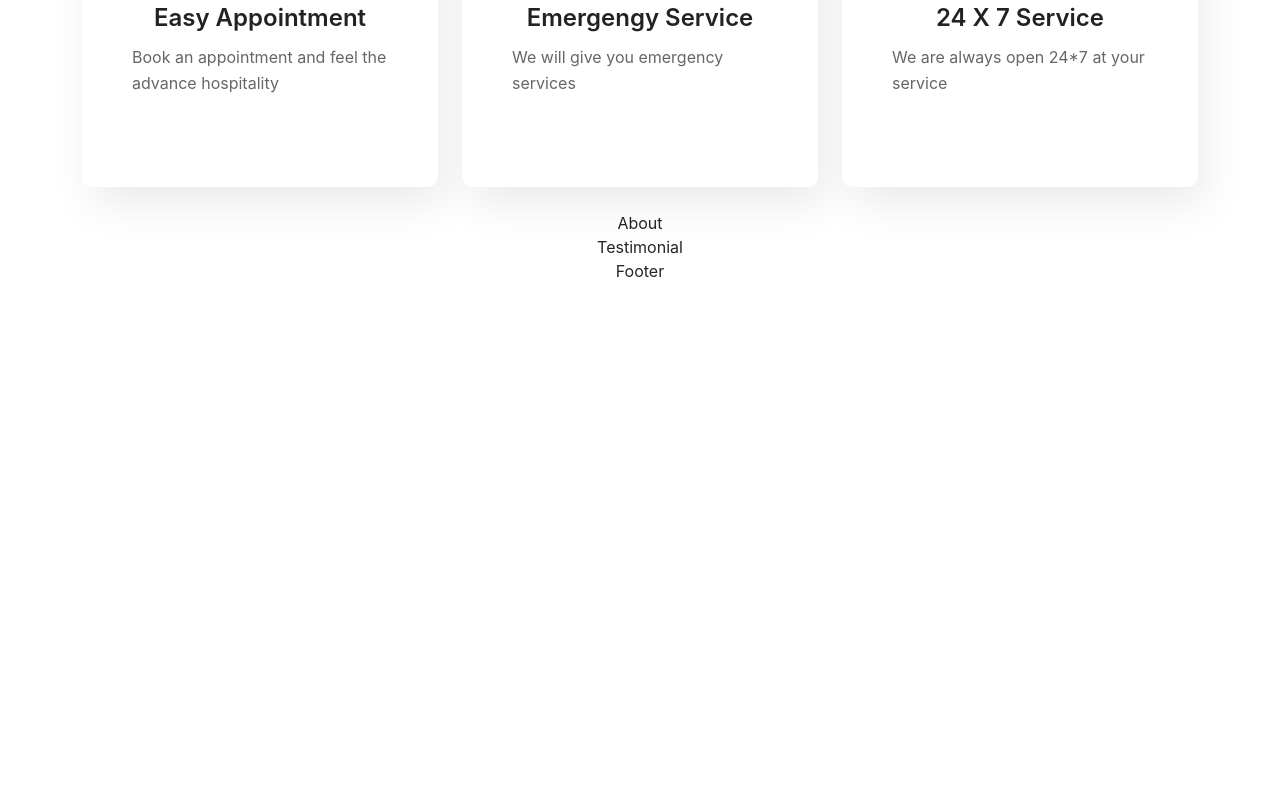
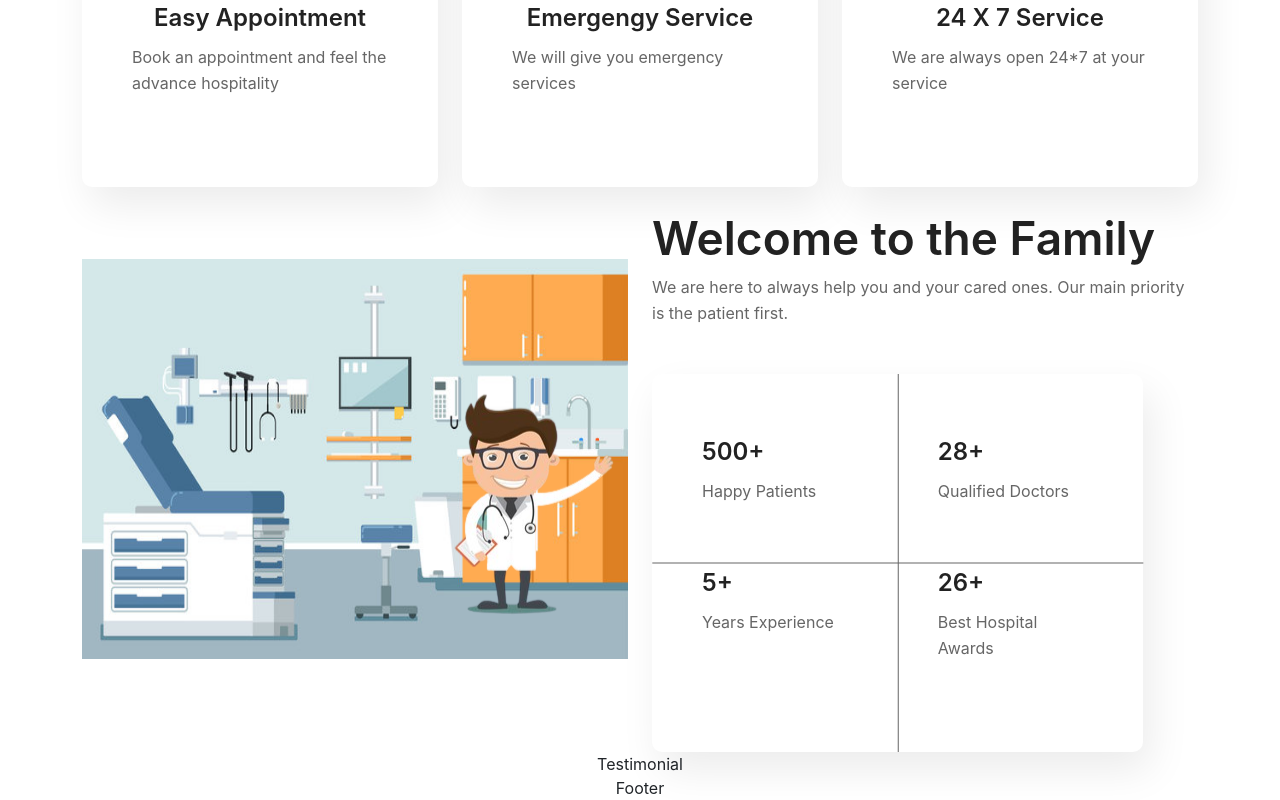
Before and after one commit to Souma-coder/Hospital_app, a React (Create React App) app: page / in a window 1280 px wide. Shown: the part 873-1673 px from the top of the page. Before the commit the page ends 1156 px from the top, so only its background shows below. Built offline with nearby package versions, Linux system fonts and the light colour scheme.

Commit message:
28 april evening updation

```diff
--- /dev/null
+++ b/src/components/about/About.css
@@ -0,0 +1,57 @@
+.about_wrapper h2 {
+  color: var(--text-black);
+}
+
+.about_wrapper .card {
+  width: 90%;
+  flex-direction: row;
+  justify-content: space-between;
+  flex-wrap: wrap;
+}
+
+.about_wrapper .about-clinic {
+  flex: 0 0 auto;
+  width: 50%;
+}
+
+.about_wrapper .about-clinic:nth-child(1),
+.about_wrapper .about-clinic:nth-child(2) {
+  margin-bottom: 2.8125rem;
+}
+
+.about_wrapper .about-clinic:nth-child(2),
+.about_wrapper .about-clinic:nth-child(4) {
+  padding-left: 2.5rem;
+}
+
+.about_wrapper .line-1,
+.about_wrapper .line-2 {
+  content: "";
+  position: absolute;
+  left: 50%;
+  top: 50%;
+  transform: translate(-50%, -50%);
+  width: 0.0313rem;
+  height: 100%;
+  background: var(--bg-dark);
+}
+
+.about_wrapper .line-2 {
+  width: 100%;
+  height: 0.0625rem;
+}
+
+.about_wrapper .about-chamber {
+  position: relative;
+  top: 3rem;
+  height: 25rem;
+}
+
+.about_wrapper .about-animate {
+  position: absolute;
+  z-index: 50;
+  left: 19rem;
+  top: 10rem;
+  -webkit-animation: movebounce 3s linear infinite;
+  animation: movebounce 3s linear infinite;
+}
--- a/src/components/about/About.jsx
+++ b/src/components/about/About.jsx
@@ -1,7 +1,58 @@
 import React from "react";
+import "./About.css";
+import chamber from "../../images/chamber.jpg";
+import doctorAbout from "../../images/doctorAbout.png";
 
 const About = () => {
-  return <div>About</div>;
+  return (
+    <section id="about" className="about_wrapper">
+      <div className="container">
+        <div className="row">
+          <div className="col-md-6 mb-md-0 mb-5">
+            <div className="position-relative">
+              <img
+                src={chamber}
+                alt="chamber"
+                className="img-fluid about-chamber"
+              />
+              <img
+                src={doctorAbout}
+                alt="doctor-about"
+                className="about-animate"
+              />
+            </div>
+          </div>
+          <div className="col-md-6 text-center text-md-start">
+            <h2>Welcome to the Family</h2>
+            <p>
+              We are here to always help you and your cared ones. Our main
+              priority is the patient first.
+            </p>
+            <div className="mt-5 card">
+              <div className="about-clinic">
+                <h4>500+</h4>
+                <p>Happy Patients</p>
+              </div>
+              <div className="about-clinic">
+                <h4>28+</h4>
+                <p>Qualified Doctors</p>
+              </div>
+              <div className="about-clinic">
+                <h4>5+</h4>
+                <p>Years Experience</p>
+              </div>
+              <div className="about-clinic">
+                <h4>26+</h4>
+                <p>Best Hospital Awards</p>
+              </div>
+              <span className="line-1"></span>
+              <span className="line-2"></span>
+            </div>
+          </div>
+        </div>
+      </div>
+    </section>
+  );
 };
 
 export default About;
--- a/src/components/nav/Nav.jsx
+++ b/src/components/nav/Nav.jsx
@@ -6,18 +6,24 @@ import "./nav.css";
 const Nav = () => {
   const [fix, setFix] = useState(false);
 
-  function handleScroll() {
-    if (window.scrollY > 100) {
+  const handleScroll = () => {
+    if (window.scrollY > 50) {
       setFix(true);
     } else {
       setFix(false);
     }
-  }
+  };
 
   window.addEventListener("scroll", handleScroll);
 
+  const handleHideNav = () => {
+    document
+      .querySelector(".navbar-collapse.collapse")
+      .classList.remove("show");
+  };
+
   return (
-    <header className="header_wrapper">
+    <header className="header_wrapper" id="nav">
       <nav
         className={
           fix
@@ -26,7 +32,7 @@ const Nav = () => {
         }
       >
         <div className="container-fluid">
-          <a className="navbar-brand logo_full" href="#">
+          <a className="navbar-brand logo_full" href="#nav">
             <img src={logo} alt="logo" className="img-fluid logo_img" />
             Doctor's meet
           </a>
@@ -47,42 +53,55 @@ const Nav = () => {
           >
             <ul className="navbar-nav menu-navbar-nav">
               <li className="nav-item">
-                <a className="nav-link active" aria-current="page" href="#home">
+                <a
+                  className="nav-link"
+                  aria-current="page"
+                  href="#nav"
+                  onClick={handleHideNav}
+                >
                   Home
                 </a>
               </li>
               <li className="nav-item">
-                <a className="nav-link" href="#about">
+                <a className="nav-link" href="#about" onClick={handleHideNav}>
                   About
                 </a>
               </li>
               <li className="nav-item">
-                <a className="nav-link" href="#services">
+                <a
+                  className="nav-link"
+                  href="#services"
+                  onClick={handleHideNav}
+                >
                   Services
                 </a>
               </li>
               <li className="nav-item">
-                <a className="nav-link" href="#team">
+                <a className="nav-link" href="#team" onClick={handleHideNav}>
                   Team
                 </a>
               </li>
               <li className="nav-item">
-                <a className="nav-link" href="#gallery">
+                <a className="nav-link" href="#gallery" onClick={handleHideNav}>
                   Gallery
                 </a>
               </li>
               <li className="nav-item">
-                <a className="nav-link" href="#testimonial">
+                <a
+                  className="nav-link"
+                  href="#testimonial"
+                  onClick={handleHideNav}
+                >
                   Testimonial
                 </a>
               </li>
               <li className="nav-item">
-                <a className="nav-link" href="#blog">
+                <a className="nav-link" href="#blog" onClick={handleHideNav}>
                   Blog
                 </a>
               </li>
               <li className="nav-item mt-3 mt-lg-0">
-                <a className="nav-link" href="#contact">
+                <a className="nav-link" href="#contact" onClick={handleHideNav}>
                   Contact
                 </a>
               </li>
```
Also changed, not shown: src/components/about/About.module.css (deleted), src/images/chamber.jpg (added), src/images/doctorAbout.png (added).
